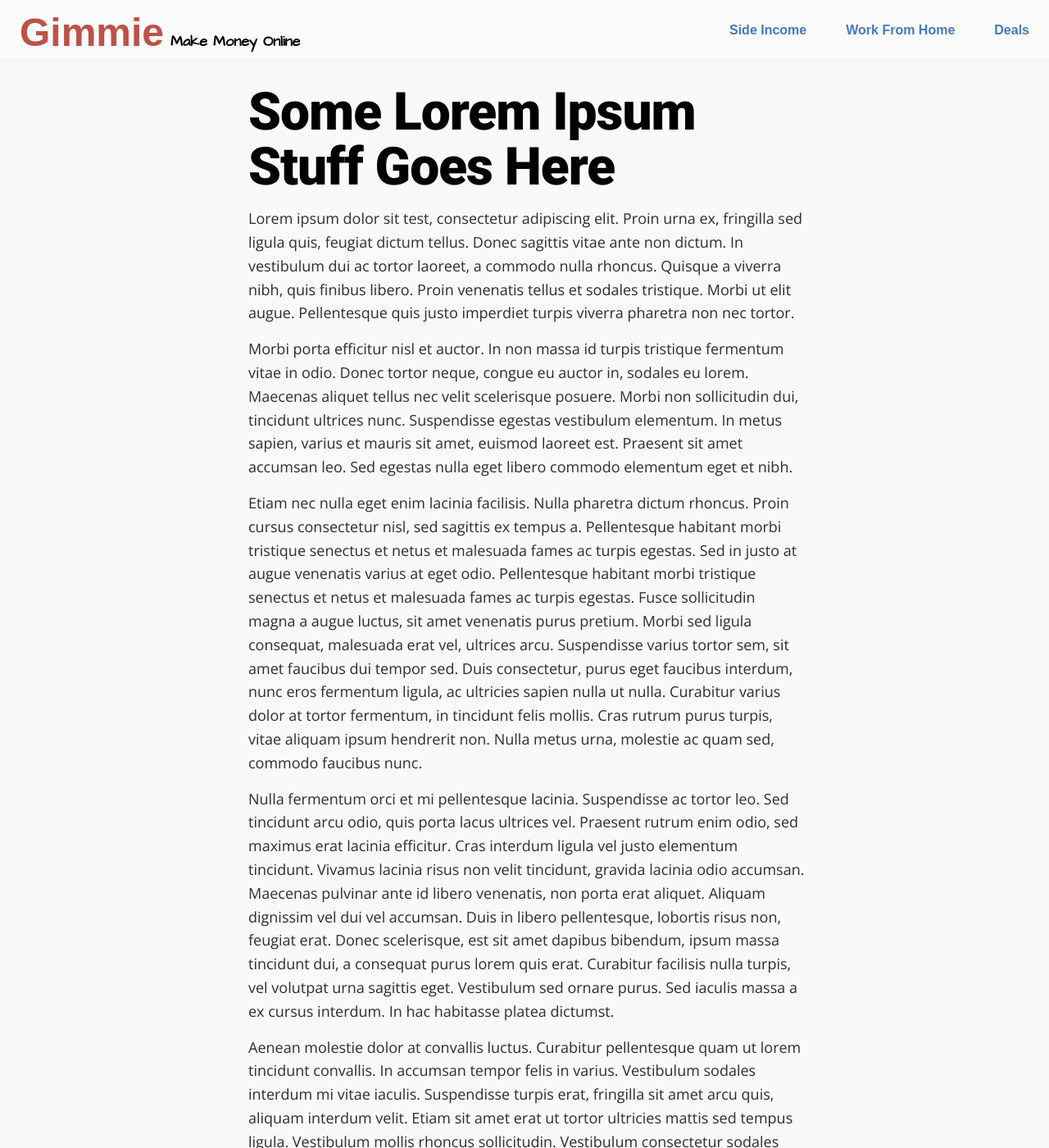
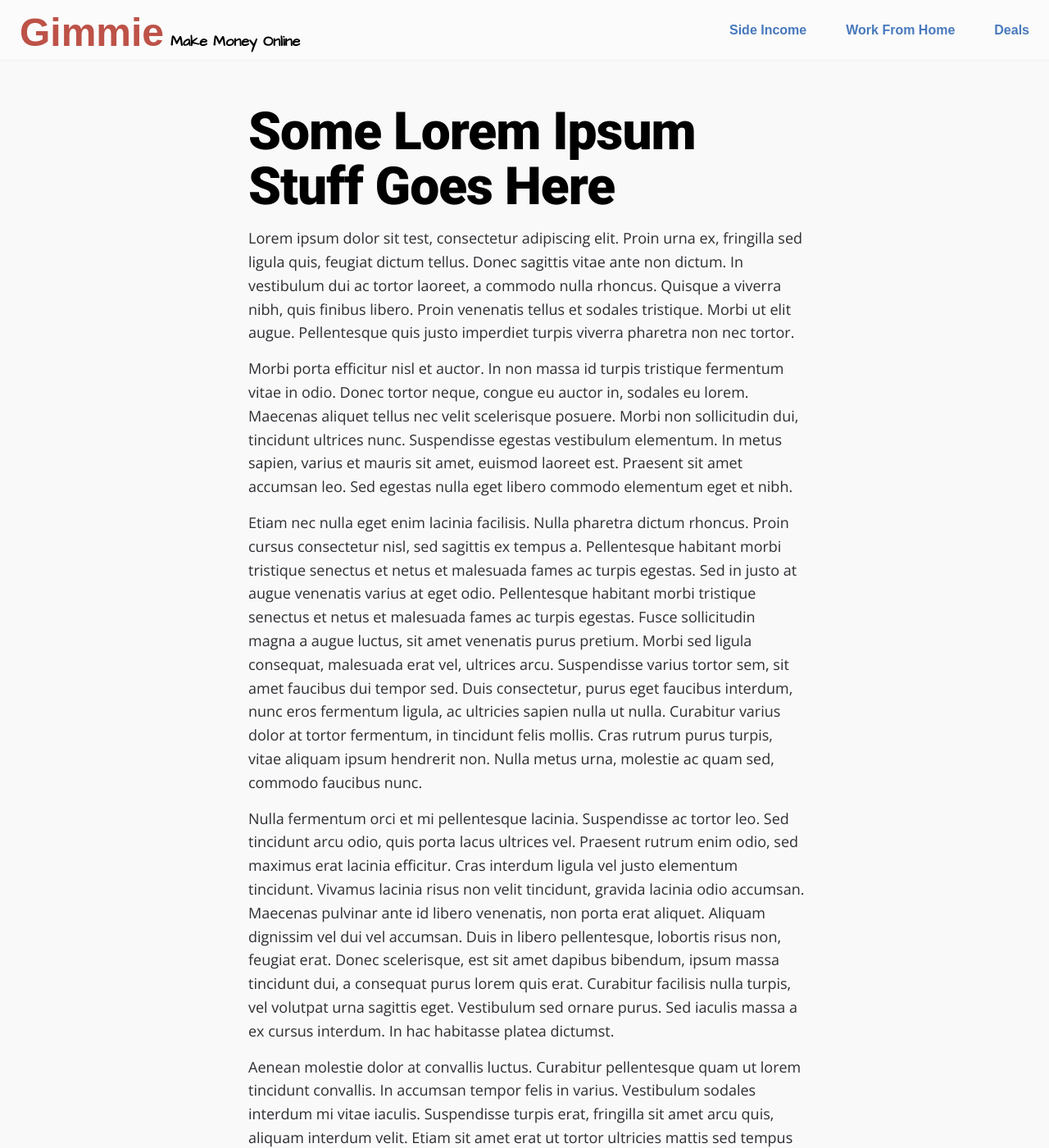
Before and after one commit to cartuhok/Finance-Blog, a Jekyll site: the page built from _posts/2017-08-22-test.markdown, in a window 1280 px wide and 1400 px high. Shown: the whole window at 82% size. Built offline with Jekyll 4.4.1, drawn with Linux system fonts in a browser that asks for light colours; nearby versions of some CDN libraries.

Commit message:
added padding

```diff
--- a/assets/css/3-modules/_-modules-header.scss
+++ b/assets/css/3-modules/_-modules-header.scss
@@ -7,7 +7,6 @@
   height: 72px;
   position: fixed;
   width: 100%;
-  margin-bottom: 24px;
 
 }
 
--- a/assets/css/4-pages/_-pages-home.scss
+++ b/assets/css/4-pages/_-pages-home.scss
@@ -9,6 +9,7 @@
   font-size: 64px;
   font-family: 'Roboto', sans-serif;
   font-weight: bolder;
+  padding-top: 24px;
 }
 
 .posts:first-child {
```
